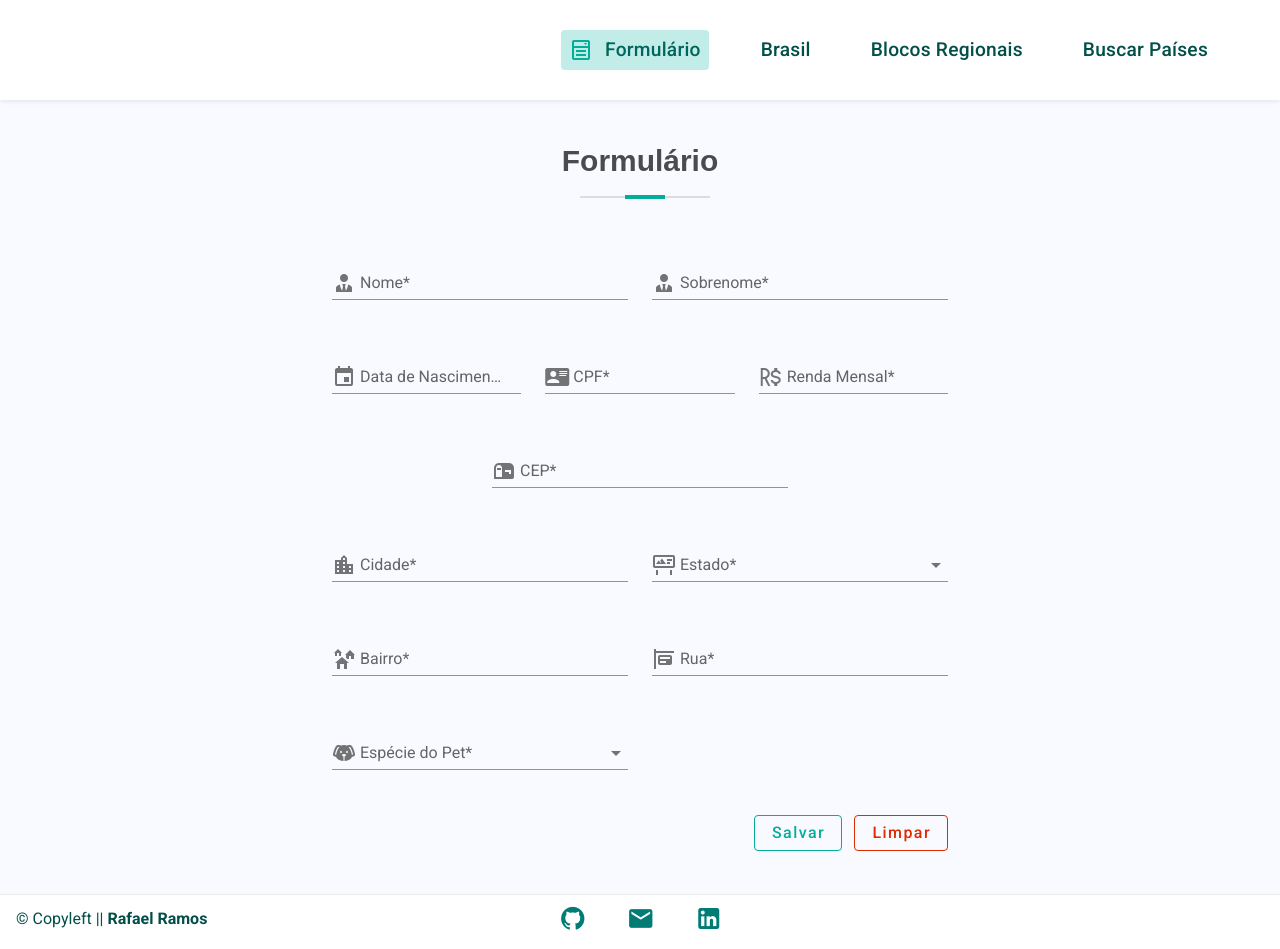
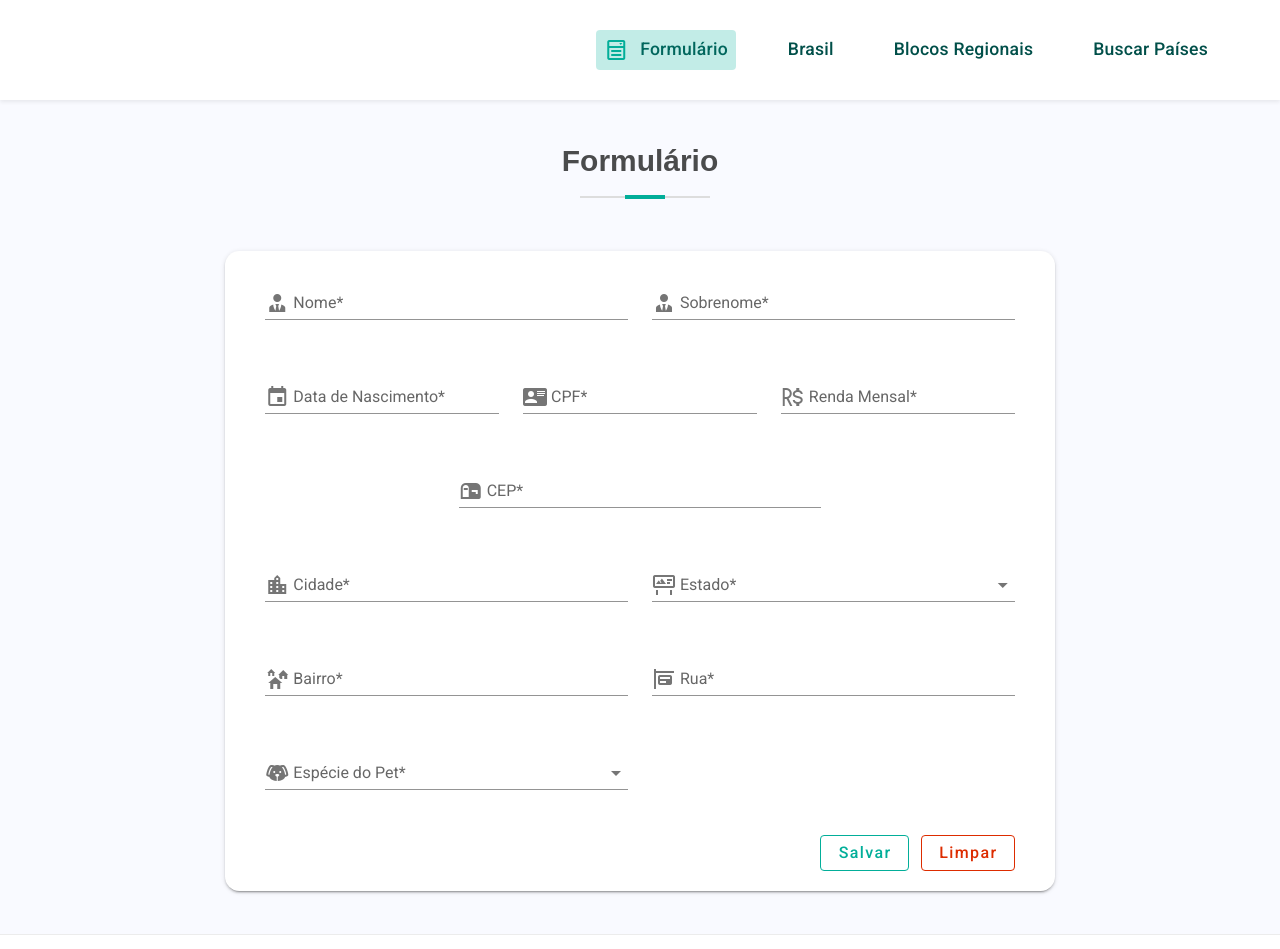
Before and after one commit to rafaelramos64/desafio-suthub, a Nuxt app: page /form in a window 1280 px wide. Shown: the top 949 px of the page. Built offline with nearby package versions, Linux system fonts and the light colour scheme.

Commit message:
Fiz adjusts on layout of lang page

```diff
--- a/components/app/Footer.vue
+++ b/components/app/Footer.vue
@@ -7,12 +7,32 @@
     class="border-footer"
   >
     <v-container fluid class="pa-0">
-      <v-row justify="space-between" align="center" no-gutters>
-        <v-col cols="4">
+      <v-row v-if="$vuetify.breakpoint.smAndDown" justify="center" align="center">
+        <v-col cols="12" class="text-center">
+          <v-btn
+            v-for="icon in icons"
+            :key="icon.icon"
+            class="mx-4 increase-btn"
+            icon
+          >
+            <a :href="icon.link" target="_blank">
+              <v-icon
+                color="primary" size="28px">
+                {{ icon.icon }}
+              </v-icon>
+            </a>
+          </v-btn>
+        </v-col>
+      </v-row>
+
+      <v-divider v-if="$vuetify.breakpoint.smAndDown"></v-divider>
+
+      <v-row justify="space-between" align="center" no-gutters class="py-1">
+        <v-col cols="8" sm="4">
           <span class="rafael-ramos">&copy; Copyleft || <b> Rafael Ramos </b> </span>
         </v-col>
 
-        <v-col cols="4" class="text-center">
+        <v-col v-if="$vuetify.breakpoint.mdAndUp" cols="4" class="text-center">
           <v-btn
             v-for="icon in icons"
             :key="icon.icon"
--- a/components/buttons/NavBarListMenu.vue
+++ b/components/buttons/NavBarListMenu.vue
@@ -16,7 +16,7 @@
           color="primary"
           nuxt
           :to="button.to"
-          :class="$vuetify.breakpoint.mdAndUp ? 'mb-0 mr-2' : ''"
+          :class="$vuetify.breakpoint.mdAndUp ? 'mb-0 mr-2' : 'mb-3'"
         >
           <v-icon v-text="button.icon" class="mr-3"/>
 
@@ -54,8 +54,8 @@ export default {
 @import '~assets/scss/main.scss';
 
 .title {
-  font-size: 1.2rem !important;
-  line-height: 1.3rem !important;
+  font-size: 1.1rem !important;
+  line-height: 1.2rem !important;
   color: $secondary !important;
 }
 </style>
--- a/components/forms/Form.vue
+++ b/components/forms/Form.vue
@@ -575,7 +575,7 @@ export default {
       this.birthDate.date = null
       this.birthDate.dateFormatted = null
       this.CPF = ''
-      validCPF = null
+      this.validCPF = null
       this.select = null
       this.income = null,
       this.address
--- a/pages/form.vue
+++ b/pages/form.vue
@@ -7,9 +7,17 @@
     </v-row>
 
     <v-row justify="center" :class="$vuetify.breakpoint.xs ? 'mb-10' : 'mb-5'">
-      <v-col cols="10" sm="8" lg="6">
-        <Form />
+      <v-col cols="11" sm="9" lg="8" xl="6">
+        <v-card class="py-5 px-10 card-form">
+          <Form />
+        </v-card>
       </v-col>
     </v-row>
   </div>
 </template>
+
+<style scoped lang="scss">
+.card-form {
+  border-radius: 0.9rem;
+}
+</style>
--- a/pages/lang/_lang.vue
+++ b/pages/lang/_lang.vue
@@ -6,15 +6,23 @@
       </v-col>
     </v-row>
 
-    <v-row class="text-center mb-2">
-      <v-col cols="12" class="d-flex justify-center align-center">
+    <v-row class="text-center mb-2" justify="center">
+      <v-col cols="12" md="9" xl="8" class="d-flex justify-center align-center">
+        <v-card max-width="1200px" class="card-lang py-5">
+          <v-row justify="center">
+            <v-col cols="12">
               <h3 class="ml-2 mt-1 h3">
                 Países que falam <span class="capitalize-native-name">{{ getSelectedLanguage.nativeName }}</span>
               </h3>
             </v-col>
 
+            <v-divider></v-divider>
+
             <v-col cols="6" sm="4" v-for="country in getCountries" :key="country.name">
               {{ country.name }}
+            </v-col>
+          </v-row>
+        </v-card>
       </v-col>
     </v-row>
   </div>
@@ -49,4 +57,8 @@ export default {
 .capitalize-native-name {
   text-transform: capitalize;
 }
+
+.card-lang {
+  border-radius: 0.9rem;
+}
 </style>
```
Lines whose indentation alone changed are shown as unchanged.
